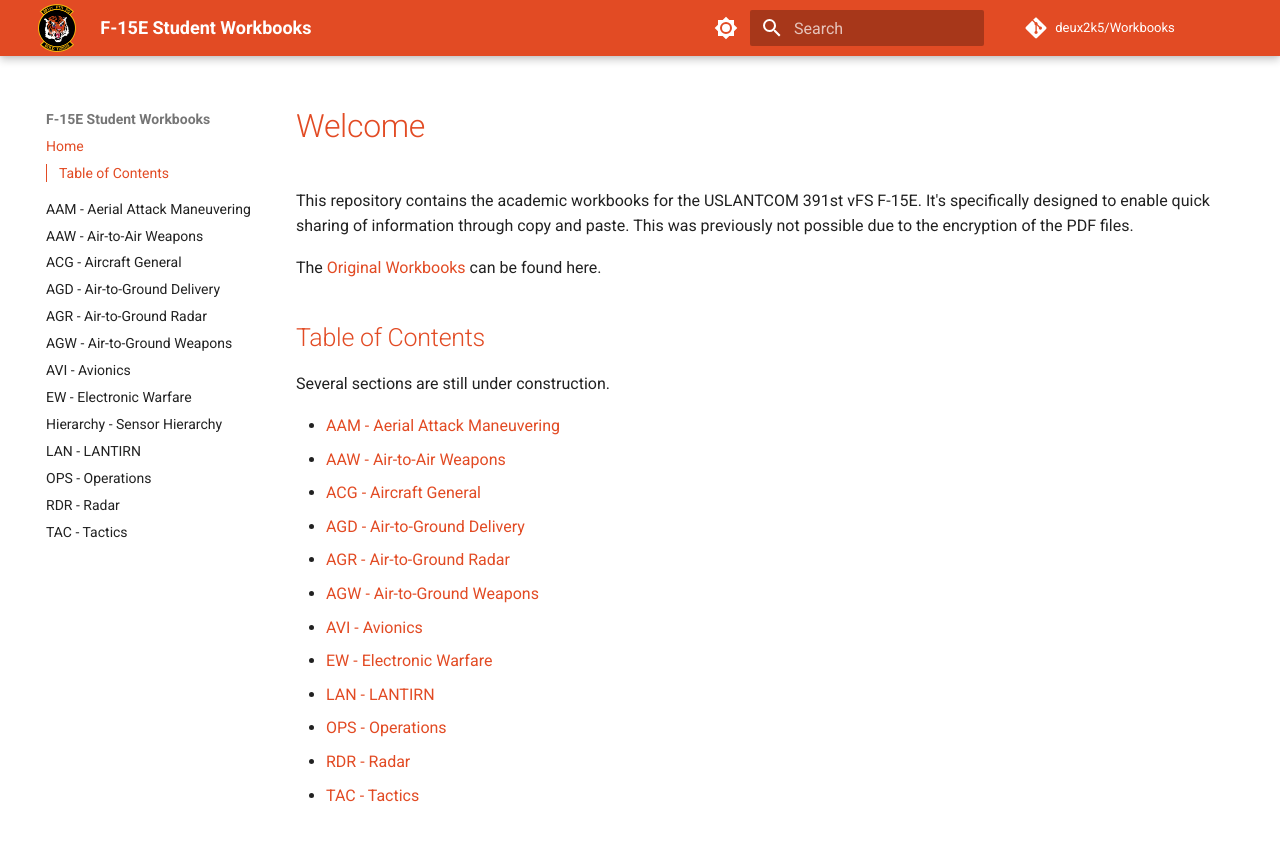
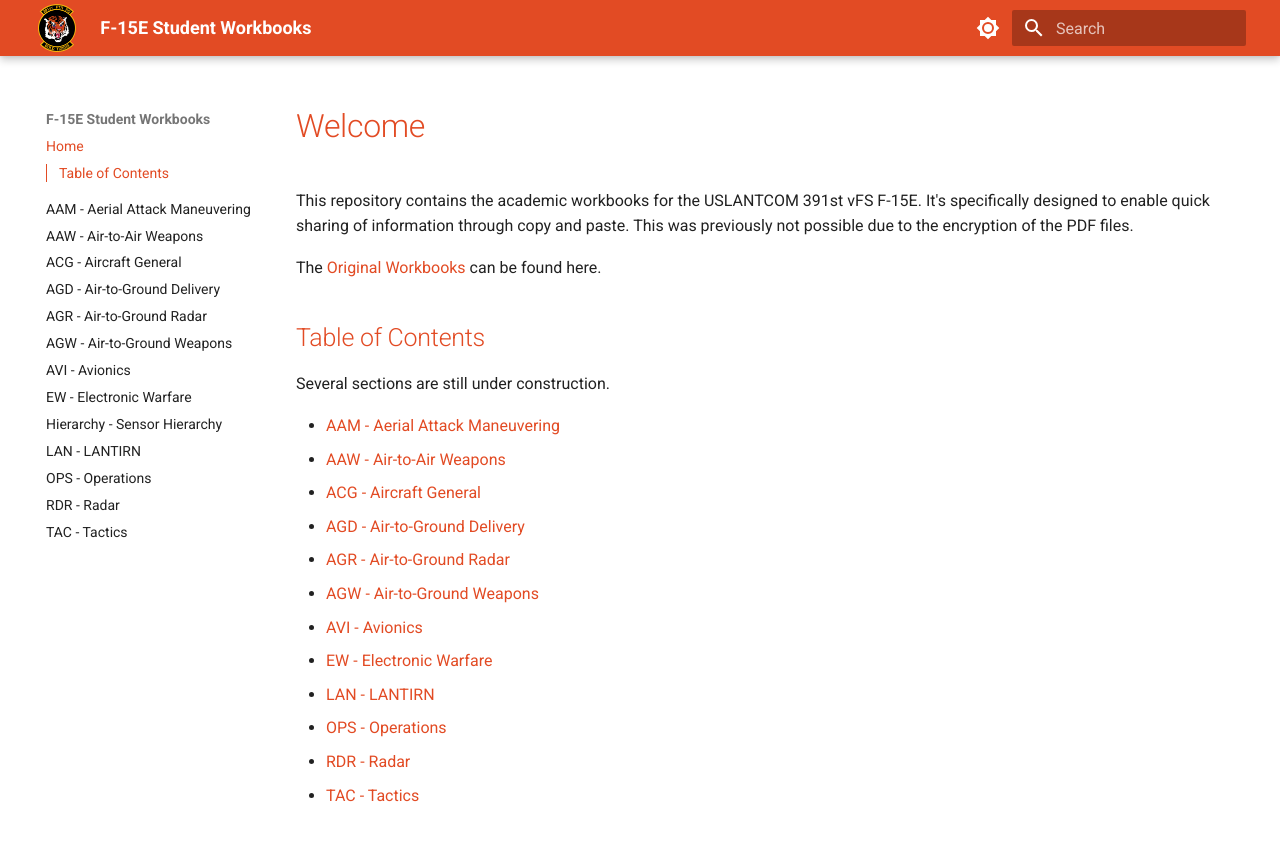
Before and after one commit to deux2k5/Workbooks, an MkDocs documentation site: the page built from docs/index.md, in a window 1280 px wide. Shown: the top 841 px of the page. Built offline with MkDocs 1.6.1 and Material for MkDocs 9.7.7, drawn with Linux system fonts in a browser that asks for light colours; comment, search, counter and statistics services are not loaded.

Commit message:
fix: Update logo path and remove repo link

```diff
--- a/mkdocs.yml
+++ b/mkdocs.yml
@@ -1,10 +1,8 @@
 site_name: F-15E Student Workbooks
 site_url: https://deux2k5.github.io/Workbooks/
-repo_url: https://github.com/deux2k5/Workbooks
-repo_name: deux2k5/Workbooks
 theme:
   name: material
-  logo: /Workbooks/assets/images/logo/391Logo.png
+  logo: assets/images/logo/391Logo.png
   palette:
     - scheme: default
       primary: custom
```
